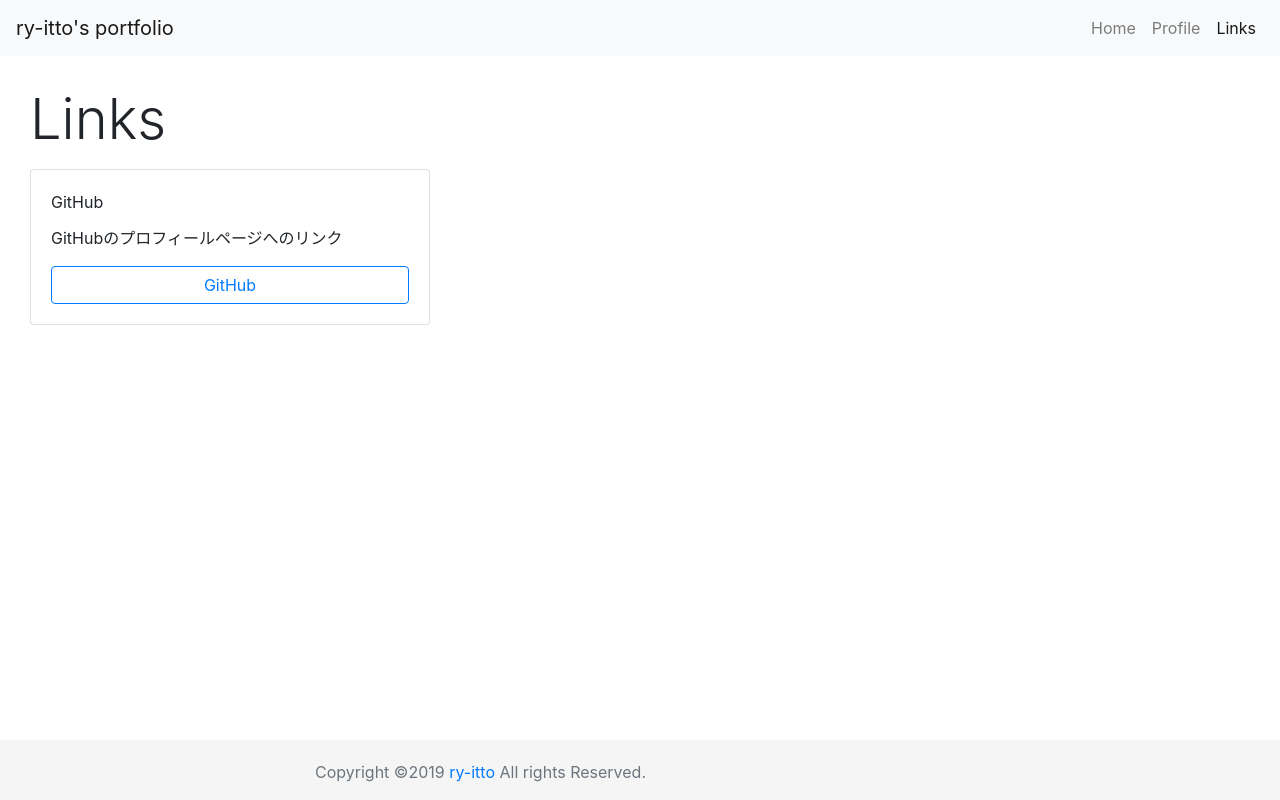
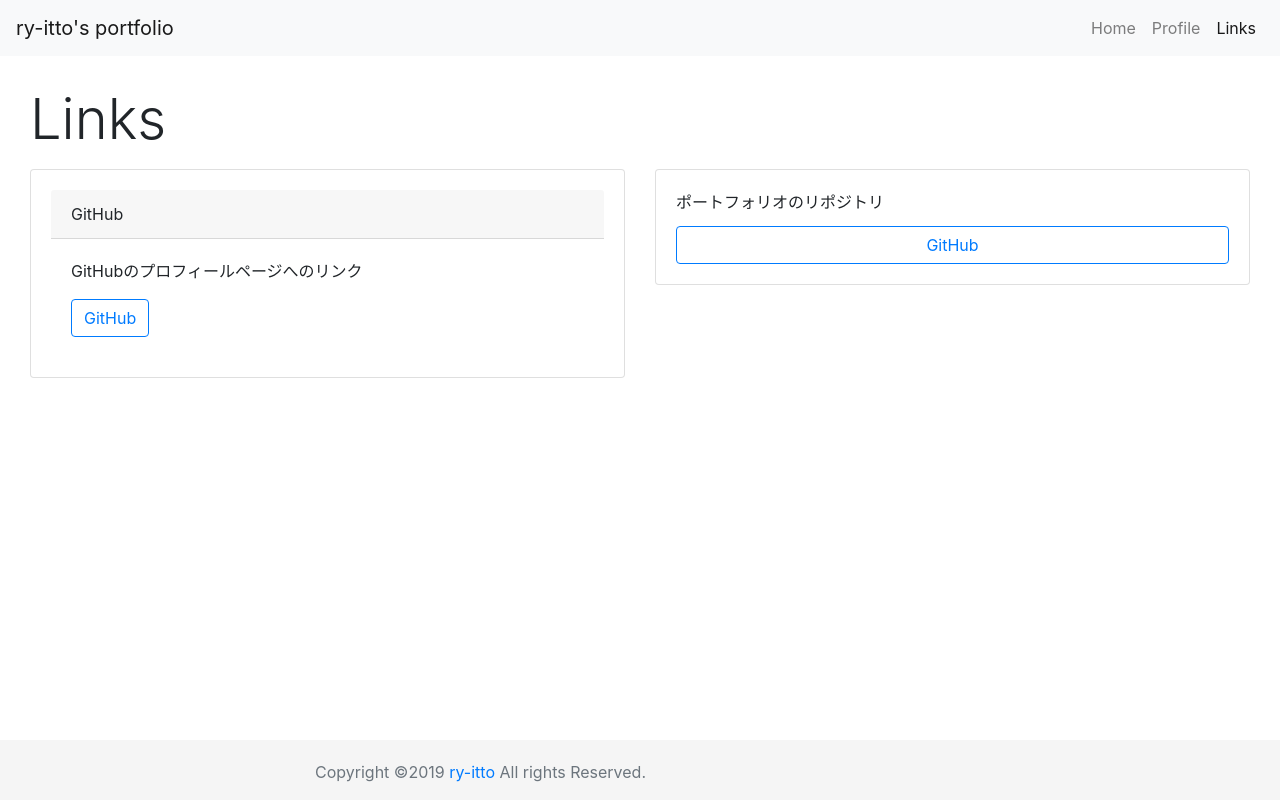
Before and after one commit to ry-itto/portfolio_react, a React (Create React App) app: page /links in a window 1280 px wide. Built offline with nearby package versions, Linux system fonts and the light colour scheme.

Commit message:
package.json修正，Linkページ修正

```diff
--- a/package.json
+++ b/package.json
@@ -20,7 +20,7 @@
     "build": "react-scripts build",
     "test": "react-scripts test",
     "eject": "react-scripts eject",
-    "deploy": "npm run build & gh-pages -d build"
+    "deploy": "npm run build && gh-pages -d build"
   },
   "eslintConfig": {
     "extends": "react-app"
--- a/src/components/Link.jsx
+++ b/src/components/Link.jsx
@@ -1,6 +1,5 @@
 import React, { Component } from 'react';
-import { Card, CardText,
-  CardTitle, Button } from 'reactstrap';
+import { Card, CardHeader, CardBody, CardText, CardTitle, Button, Col, Row } from 'reactstrap';
 import Header from './Header';
 import Footer from './Footer';
 
@@ -11,13 +10,23 @@ class Link extends Component {
         <Header />
         <div style={{margin: 30}}>
           <p className='display-4'>Links</p>
-          <div style={{width: 400}}>
-            <Card body>
-              <CardTitle>GitHub</CardTitle>
-              <CardText>GitHubのプロフィールページへのリンク</CardText>
-              <Button outline color='primary' href='https://github.com/ry-itto'>GitHub</Button>
-            </Card>
-          </div>
+          <Row>
+            <Col sm='6'>
+              <Card body>
+                <CardHeader>GitHub</CardHeader>
+                <CardBody>
+                  <CardText>GitHubのプロフィールページへのリンク</CardText>
+                  <Button outline color='primary' href='https://github.com/ry-itto'>GitHub</Button>
+                </CardBody>
+              </Card>
+            </Col>
+            <Col sm='6'>
+              <Card body>
+                <CardTitle>ポートフォリオのリポジトリ</CardTitle>
+                <Button outline color='primary' href='https://github.com/ry-itto/portfolio_react'>GitHub</Button>
+              </Card>
+            </Col>
+          </Row>
         </div>
         <Footer />
       </div>
```
Also changed, not shown: public/manifest.json.
